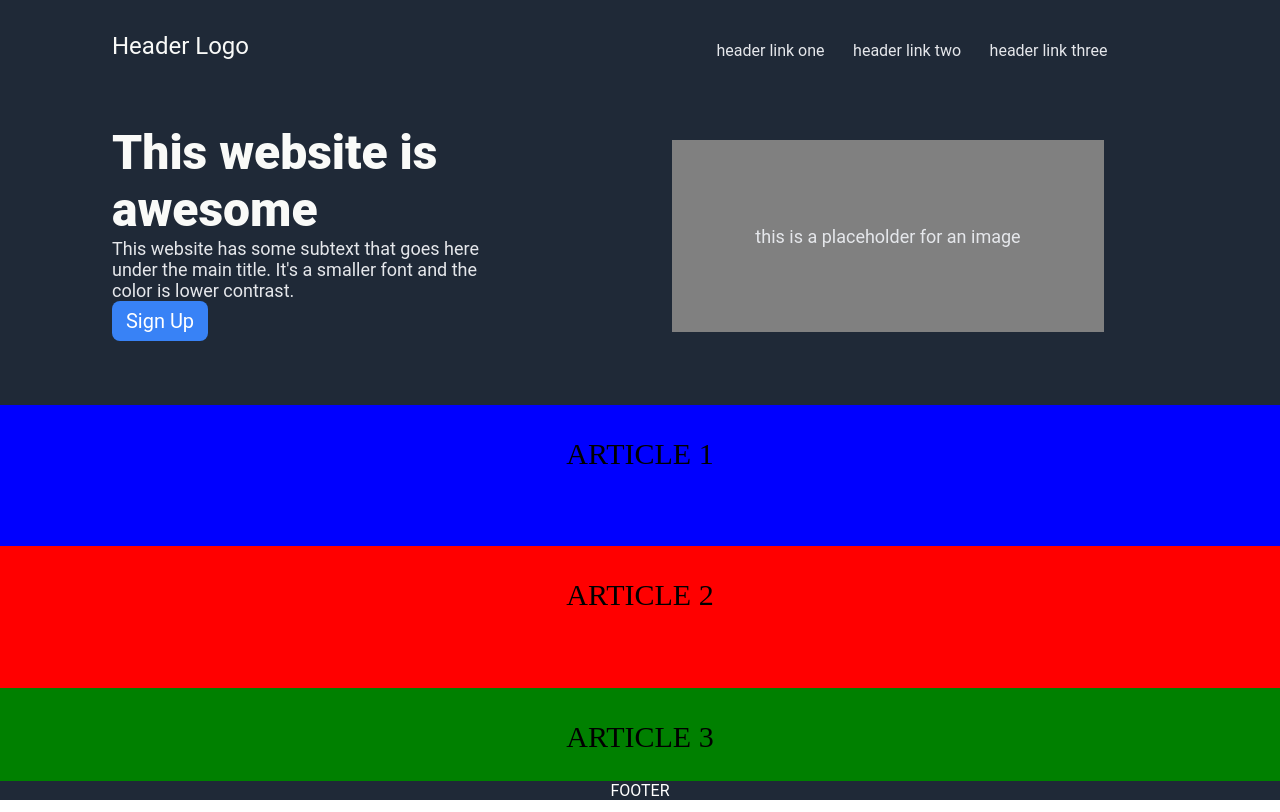
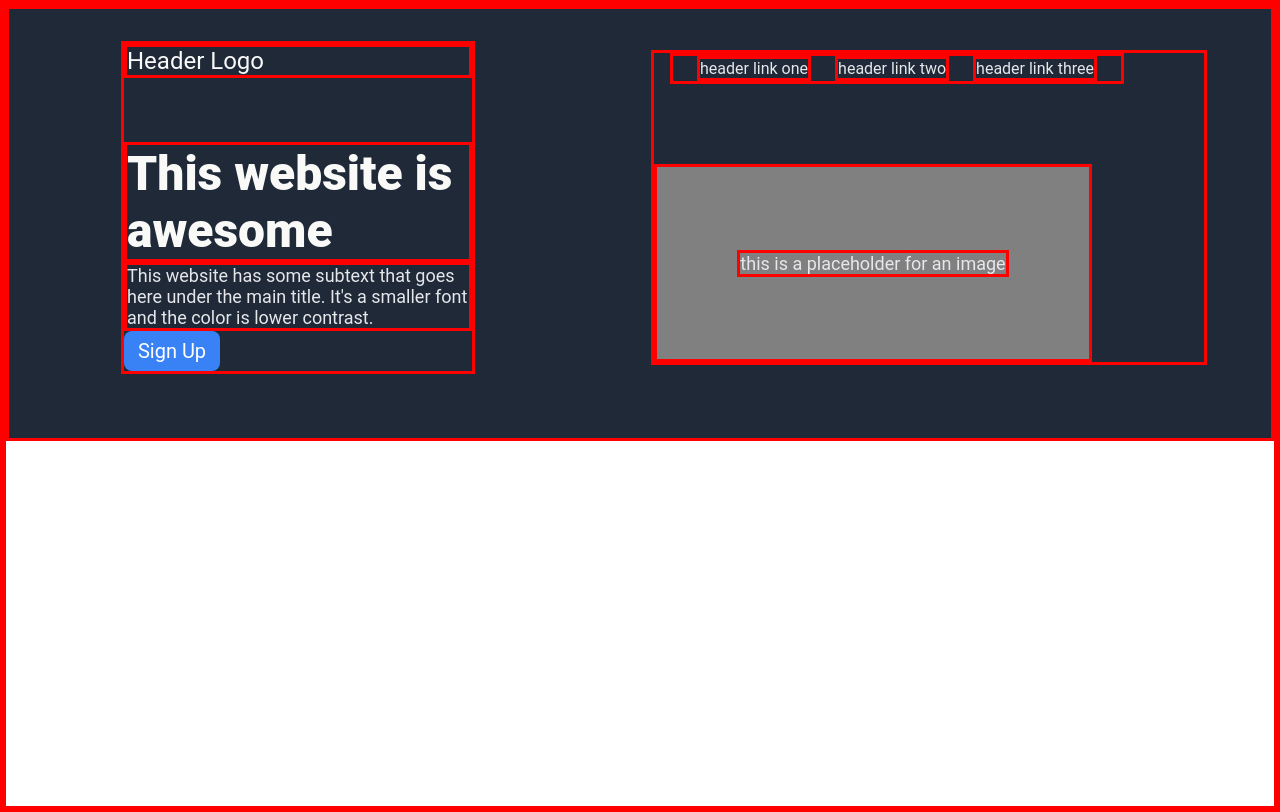
Before and after one commit to rodolfonajera/Landing-Page, a plain HTML site: page index.html in a window 1280 px wide. Drawn offline with Linux system fonts and the light colour scheme.

Commit message:
Comment out sections to adjust header margins

```diff
--- a/index.html
+++ b/index.html
@@ -32,20 +32,23 @@
             </div>
         </div>
     </header>
+    <!--
     <main class="main-content">
-        <article class="article-random">
-            ARTICLE 1
-        </article>
-        <article class="article-quote">
+        <div class="article-one-container">
+            <article class="article-title">
+                Some Random information
+            </article>
+        </div>
+        <article class="article-two">
             ARTICLE 2
         </article>
-        <article class="article-sign-up">
+        <article class="article-three">
             ARTICLE 3
         </article>
     </main>
     <footer class="footer-content">
         FOOTER
     </footer>
+-->
 </body>
-
 </html>
--- a/styles.css
+++ b/styles.css
@@ -1,9 +1,15 @@
+*{
+    margin: 0;
+    padding: 0;
+    border: solid red;
+}
 body {
     height: 100vh;
     text-align: center;
     margin: 0;
     display: flex;
     flex-direction: column;
+
 }
 header,
 footer {
@@ -43,6 +49,18 @@ footer {
 .header-title,p,button{
     margin: 0px;
 }
+button {
+    font-family: Roboto, sans-serif;
+    border: none;
+    border-radius: 8px;
+    font-size: 20px;
+    background: #3882F6;
+    color: white;
+    padding: 8px 8px;
+    display: block;
+    width: 6rem; /*---tbd---*/
+    height: auto;
+}
 .header-content-right {   /*-----RIGHT-CONTAINER-----*/
     display: flex;
     flex-direction: column;
@@ -73,19 +91,7 @@ a{
     align-items: center;
 }
 /*###############################################################################*/
-/*------------------------------------------------------------------------------*/
-button {
-    font-family: Roboto, sans-serif;
-    border: none;
-    border-radius: 8px;
-    font-size: 20px;
-    background: #3882F6;
-    color: white;
-    padding: 8px 8px;
-    display: block;
-    width: 6rem;
-    height: auto;
-}
+/*---------------------------------------------------------------------------------
 
 .main-content {
     background-color: white;
@@ -98,20 +104,31 @@ article {
     font-size: 30px;
     color: black;
 }
+.article-one-container{
+    display: flex;
+    flex-direction: column;
+    padding-top: 1rem;
+    flex: 1 1 5rem;
+    justify-content: center;
+    background-color: white;
+    margin-left: 10em;
+    margin-right: 10em;
+}
+.article-one {
+    background-color: white;
 
-.article-random {
-    background-color: blue;
-    padding-top: 2rem;
-    flex: 1 1 5rem;
+}
+.article-title{
+    background-color: yellow;
 }
 
-.article-quote {
+.article-two {
     background-color: red;
     padding-top: 2rem;
     flex: 1 1 5rem;
 }
 
-.article-sign-up {
+.article-three {
     background-color: green;
     padding-top: 2rem;
     flex: 1 1 2rem;
@@ -120,3 +137,4 @@ article {
 .footer-content {
     padding: 0rem;
 }
+*/
```
